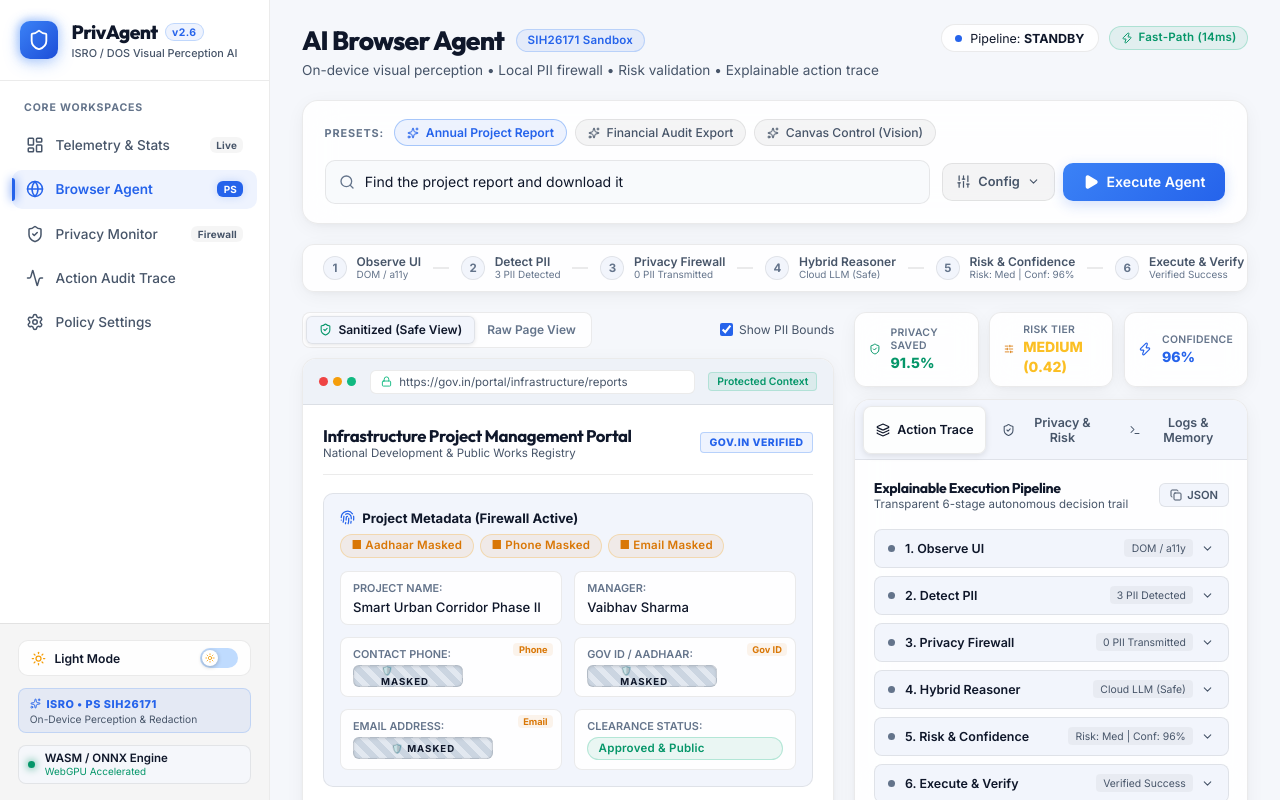
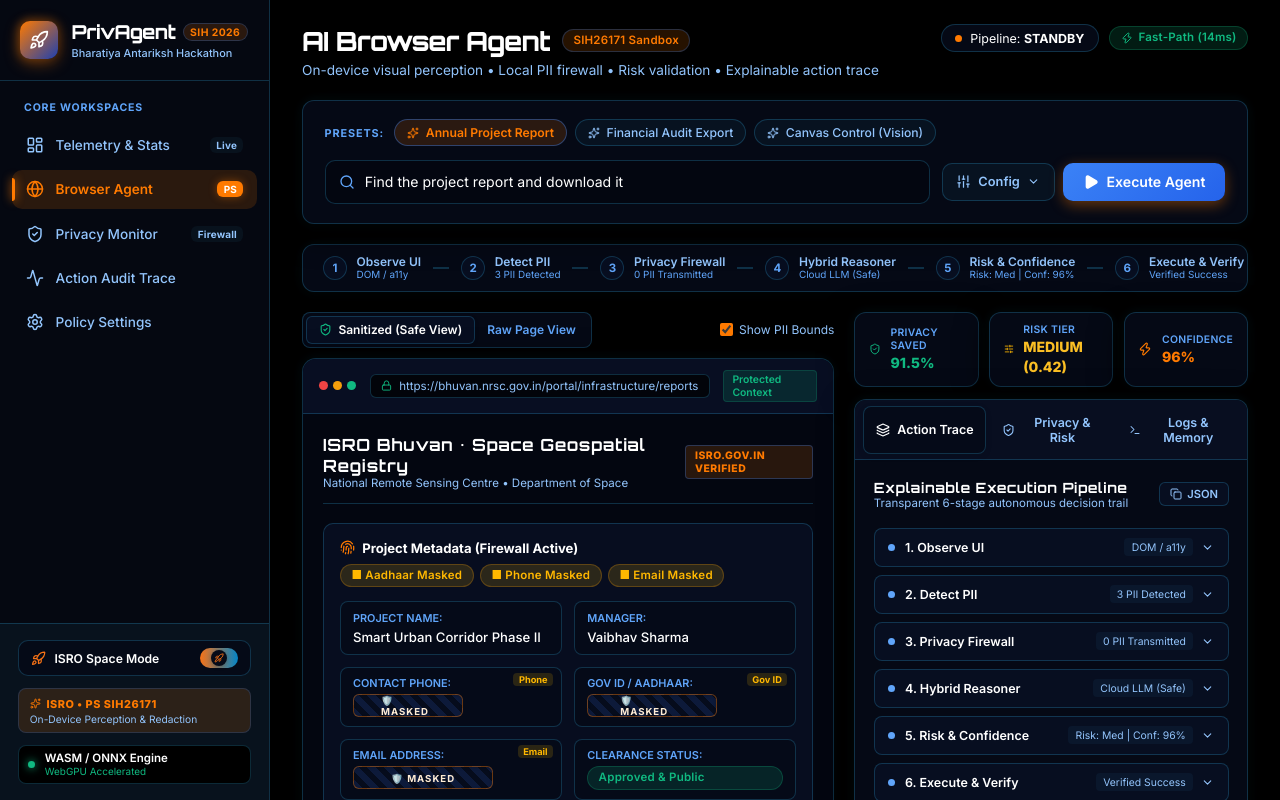
Before and after one commit to vaibhavpokhriyal13/demo, a React (Vite) app: page / in a window 1280 px wide. Built offline with nearby package versions, Linux system fonts and the light colour scheme.

Commit message:
feat: implement official Bharatiya Antariksh Hackathon 2026 / ISRO theme styling

```diff
--- a/src/App.jsx
+++ b/src/App.jsx
@@ -10,8 +10,7 @@
   const [activeTab, setActiveTab] = useState('agent');
   const [theme, setTheme] = useState(() => {
     const saved = localStorage.getItem('privagent_theme');
-    if (saved) return saved;
-    return window.matchMedia && window.matchMedia('(prefers-color-scheme: light)').matches ? 'light' : 'dark';
+    return saved || 'isro';
   });
 
   useEffect(() => {
--- a/src/index.css
+++ b/src/index.css
@@ -1,4 +1,4 @@
-@import url('https://fonts.googleapis.com/css2?family=Inter:wght@300;400;500;600;700;800&family=Outfit:wght@400;500;600;700;800&family=JetBrains+Mono:wght@400;500;600&display=swap');
+@import url('https://fonts.googleapis.com/css2?family=Inter:wght@300;400;500;600;700;800&family=Outfit:wght@400;500;600;700;800&family=JetBrains+Mono:wght@400;500;600&family=Orbitron:wght@500;600;700;800;900&family=Space+Grotesk:wght@500;600;700&display=swap');
 
 :root, [data-theme="dark"] {
   /* Ultra-Smooth Cyber-Glass Dark Theme */
@@ -24,6 +24,9 @@
   --text-main: #f8fafc;
   --text-muted: #94a3b8;
   --text-subtle: #64748b;
+
+  --heading-font: 'Outfit', 'Inter', sans-serif;
+  --heading-letter-spacing: -0.025em;
 
   /* Curated Harmonious Accents */
   --accent-primary: #3b82f6;
@@ -91,6 +94,9 @@
   --text-muted: #475569;
   --text-subtle: #64748b;
 
+  --heading-font: 'Outfit', 'Inter', sans-serif;
+  --heading-letter-spacing: -0.025em;
+
   /* Curated Harmonious Accents for Light Mode */
   --accent-primary: #2563eb;
   --accent-primary-hover: #1d4ed8;
@@ -132,70 +138,78 @@
 }
 
 [data-theme="isro"] {
-  /* ISRO Space Mission Control Theme (Cosmic Deep Space + Saffron & Orbital Blue) */
-  --bg-dark: #040814;
-  --bg-sidebar: #080e22;
-  --bg-card: rgba(10, 18, 42, 0.78);
-  --bg-card-solid: #0d1736;
-  --bg-card-hover: rgba(18, 30, 68, 0.88);
-  --bg-elevated: rgba(16, 26, 58, 0.75);
-  --bg-input: rgba(5, 10, 24, 0.75);
-  --bg-subtle: rgba(249, 115, 22, 0.06);
+  /* Official ISRO Bharatiya Antariksh Hackathon 2026 Theme */
+  --bg-dark: #000000;
+  --bg-sidebar: #050811;
+  --bg-card: rgba(6, 11, 24, 0.9);
+  --bg-card-solid: #060b18;
+  --bg-card-hover: rgba(10, 20, 42, 0.98);
+  --bg-elevated: rgba(9, 16, 35, 0.85);
+  --bg-input: #030610;
+  --bg-subtle: rgba(56, 189, 248, 0.05);
 
-  --browser-frame: #070d20;
-  --browser-chrome: #0f1a3e;
-  --browser-url-bar: #040816;
-  --terminal-bg: #030611;
+  --browser-frame: #030610;
+  --browser-chrome: #080e22;
+  --browser-url-bar: #02040a;
+  --terminal-bg: #010308;
 
-  --border-color: rgba(56, 189, 248, 0.14);
-  --border-color-hover: rgba(249, 115, 22, 0.4);
-  --border-light: rgba(56, 189, 248, 0.06);
-  --border-glow: rgba(249, 115, 22, 0.35);
+  /* Crisp high-tech orbital cyan border as seen in the official hackathon boxes */
+  --border-color: rgba(56, 189, 248, 0.22);
+  --border-color-hover: rgba(255, 122, 0, 0.6);
+  --border-light: rgba(56, 189, 248, 0.1);
+  --border-glow: rgba(0, 210, 255, 0.35);
 
-  --text-main: #f0f6fc;
+  --text-main: #ffffff;
   --text-muted: #93c5fd;
   --text-subtle: #60a5fa;
 
-  /* ISRO Saffron & Cosmic Mission Control Accents */
-  --accent-primary: #f97316;
+  --heading-font: 'Orbitron', 'Space Grotesk', sans-serif;
+  --heading-letter-spacing: 0.04em;
+
+  /* ISRO Rocket Saffron & Antariksh Electric Cyan */
+  --accent-primary: #ff7a00;
   --accent-primary-hover: #ea580c;
-  --accent-primary-glow: rgba(249, 115, 22, 0.4);
-  --accent-primary-subtle: rgba(249, 115, 22, 0.15);
+  --accent-primary-glow: rgba(255, 122, 0, 0.4);
+  --accent-primary-subtle: rgba(255, 122, 0, 0.15);
 
   --accent-success: #10b981;
   --accent-success-hover: #059669;
   --accent-success-glow: rgba(16, 185, 129, 0.35);
   --accent-success-subtle: rgba(16, 185, 129, 0.15);
 
-  --accent-warning: #fbbf24;
-  --accent-warning-glow: rgba(251, 191, 36, 0.35);
-  --accent-warning-subtle: rgba(251, 191, 36, 0.15);
+  --accent-warning: #ffb800;
+  --accent-warning-glow: rgba(255, 184, 0, 0.35);
+  --accent-warning-subtle: rgba(255, 184, 0, 0.15);
 
   --accent-danger: #ef4444;
   --accent-danger-glow: rgba(239, 68, 68, 0.35);
   --accent-danger-subtle: rgba(239, 68, 68, 0.15);
 
-  --accent-purple: #a855f7;
-  --accent-purple-glow: rgba(168, 85, 247, 0.35);
-  --accent-purple-subtle: rgba(168, 85, 247, 0.15);
+  --accent-purple: #818cf8;
+  --accent-purple-glow: rgba(129, 140, 248, 0.35);
+  --accent-purple-subtle: rgba(129, 140, 248, 0.15);
 
-  --accent-cyan: #38bdf8;
-  --accent-cyan-glow: rgba(56, 189, 248, 0.4);
-  --accent-cyan-subtle: rgba(56, 189, 248, 0.15);
+  --accent-cyan: #00d2ff;
+  --accent-cyan-glow: rgba(0, 210, 255, 0.4);
+  --accent-cyan-subtle: rgba(0, 210, 255, 0.15);
 
-  --card-shadow: 0 10px 30px -8px rgba(3, 7, 24, 0.7), 0 0 15px rgba(56, 189, 248, 0.05);
-  --card-shadow-hover: 0 14px 40px -8px rgba(3, 7, 24, 0.85), 0 0 20px rgba(249, 115, 22, 0.15);
+  --card-shadow: 0 8px 32px rgba(0, 0, 0, 0.8), 0 0 14px rgba(56, 189, 248, 0.08);
+  --card-shadow-hover: 0 12px 40px rgba(0, 0, 0, 0.9), 0 0 20px rgba(255, 122, 0, 0.2);
 
   /* Redaction Pattern for ISRO Theme */
-  --redact-bg: #070d22;
-  --redact-pattern: repeating-linear-gradient(45deg, #13224d, #13224d 6px, #0a1330 6px, #0a1330 12px);
-  --redact-border: rgba(249, 115, 22, 0.3);
-  --redact-text: #fed7aa;
+  --redact-bg: #040816;
+  --redact-pattern: repeating-linear-gradient(45deg, #0d1a3a, #0d1a3a 6px, #060c1c 6px, #060c1c 12px);
+  --redact-border: rgba(255, 122, 0, 0.4);
+  --redact-text: #ffedd5;
 
   --body-bg-gradient:
-    radial-gradient(circle at 20% 15%, rgba(249, 115, 22, 0.08) 0%, transparent 40%),
-    radial-gradient(circle at 80% 85%, rgba(56, 189, 248, 0.09) 0%, transparent 45%),
-    radial-gradient(circle at 50% 40%, rgba(14, 165, 233, 0.05) 0%, transparent 60%);
+    radial-gradient(1.5px 1.5px at 15% 15%, rgba(255, 255, 255, 0.85) 0%, transparent 100%),
+    radial-gradient(1px 1px at 35% 45%, rgba(255, 255, 255, 0.7) 0%, transparent 100%),
+    radial-gradient(1.5px 1.5px at 75% 25%, rgba(255, 255, 255, 0.9) 0%, transparent 100%),
+    radial-gradient(1px 1px at 85% 70%, rgba(255, 255, 255, 0.6) 0%, transparent 100%),
+    radial-gradient(1.5px 1.5px at 55% 85%, rgba(255, 255, 255, 0.8) 0%, transparent 100%),
+    radial-gradient(circle at 10% 20%, rgba(0, 210, 255, 0.07) 0%, transparent 40%),
+    radial-gradient(circle at 90% 80%, rgba(255, 122, 0, 0.06) 0%, transparent 45%);
 }
 
 * {
@@ -218,8 +232,8 @@
 }
 
 h1, h2, h3, h4, h5, h6 {
-  font-family: 'Outfit', 'Inter', sans-serif;
-  letter-spacing: -0.025em;
+  font-family: var(--heading-font);
+  letter-spacing: var(--heading-letter-spacing);
   font-weight: 700;
   color: var(--text-main);
 }
@@ -235,7 +249,7 @@
 }
 
 ::-webkit-scrollbar-track {
-  background: rgba(0, 0, 0, 0.06);
+  background: rgba(0, 0, 0, 0.1);
 }
 
 ::-webkit-scrollbar-thumb {
@@ -292,7 +306,7 @@
   backdrop-filter: blur(18px);
   -webkit-backdrop-filter: blur(18px);
   border: 1px solid var(--border-color);
-  border-radius: 16px;
+  border-radius: 12px;
   padding: 1.25rem 1.5rem;
   box-shadow: var(--card-shadow);
   transition: all 0.25s cubic-bezier(0.16, 1, 0.3, 1);
@@ -382,9 +396,9 @@
 
 /* Keyframe Animations */
 @keyframes pulse {
-  0% { box-shadow: 0 0 0 0 rgba(59, 130, 246, 0.45); }
-  70% { box-shadow: 0 0 0 7px rgba(59, 130, 246, 0); }
-  100% { box-shadow: 0 0 0 0 rgba(59, 130, 246, 0); }
+  0% { box-shadow: 0 0 0 0 rgba(255, 122, 0, 0.45); }
+  70% { box-shadow: 0 0 0 7px rgba(255, 122, 0, 0); }
+  100% { box-shadow: 0 0 0 0 rgba(255, 122, 0, 0); }
 }
 
 .processing-pulse {
@@ -413,7 +427,7 @@
   position: relative;
   overflow: hidden;
   vertical-align: middle;
-  box-shadow: inset 0 1px 3px rgba(0, 0, 0, 0.1);
+  box-shadow: inset 0 1px 3px rgba(0, 0, 0, 0.2);
 }
 
 .redacted-block::after {
--- a/src/layout/Sidebar.jsx
+++ b/src/layout/Sidebar.jsx
@@ -77,15 +77,15 @@
       <aside className={`${styles.sidebar} ${isOpen ? styles.sidebarOpen : ''}`}>
         <div className={styles.logoContainer}>
           <div className={styles.logoEmblem}>
-            <Shield size={22} color="#fff" />
+            <Rocket size={20} color="#ffffff" />
             <div className={styles.emblemGlow}></div>
           </div>
           <div className={styles.logoInfo}>
             <div className={styles.brandRow}>
               <h1 className={styles.logoText}>PrivAgent</h1>
-              <span className={styles.versionPill}>v2.6</span>
+              <span className={styles.versionPill}>SIH 2026</span>
             </div>
-            <p className={styles.logoSubtext}>ISRO / DOS Visual Perception AI</p>
+            <p className={styles.logoSubtext}>Bharatiya Antariksh Hackathon</p>
           </div>
           <button className={styles.closeBtn} onClick={() => setIsOpen(false)} aria-label="Close Navigation">
             <X size={18} color="var(--text-main)" />
--- a/src/layout/Sidebar.module.css
+++ b/src/layout/Sidebar.module.css
@@ -25,11 +25,11 @@
   width: 38px;
   height: 38px;
   border-radius: 10px;
-  background: linear-gradient(135deg, #3b82f6 0%, #1d4ed8 100%);
+  background: linear-gradient(135deg, var(--accent-primary) 0%, #1e40af 100%);
   display: flex;
   align-items: center;
   justify-content: center;
-  box-shadow: 0 4px 16px rgba(59, 130, 246, 0.35);
+  box-shadow: 0 4px 16px var(--accent-primary-glow);
   position: relative;
   flex-shrink: 0;
 }
@@ -38,7 +38,7 @@
   position: absolute;
   inset: -2px;
   border-radius: 12px;
-  background: linear-gradient(135deg, rgba(59, 130, 246, 0.5), transparent);
+  background: linear-gradient(135deg, var(--accent-primary-glow), transparent);
   z-index: -1;
   filter: blur(4px);
 }
--- a/src/pages/BrowserAgentPage.jsx
+++ b/src/pages/BrowserAgentPage.jsx
@@ -594,7 +594,7 @@
               </div>
               <div className={styles.urlBar}>
                 <Lock size={11} color="#10b981" />
-                <span>https://gov.in/portal/infrastructure/reports</span>
+                <span>https://bhuvan.nrsc.gov.in/portal/infrastructure/reports</span>
               </div>
               <span className={styles.sslBadge}>Protected Context</span>
             </div>
@@ -608,7 +608,7 @@
               {/* Cursor Simulation during execution */}
               {(agentState === 'EXECUTE') && (
                 <div className={styles.cursorSim}>
-                  <MousePointer2 size={24} fill="#3b82f6" color="#ffffff" />
+                  <MousePointer2 size={24} fill="#ff7a00" color="#ffffff" />
                   <span className={styles.cursorLabel}>
                     {simulateSelfCorrection && correctionAttempts === 1 ? 'Retrying Alternate Selector...' : 'Clicking Target'}
                   </span>
@@ -618,10 +618,10 @@
               {/* Web Page Body */}
               <div className={styles.pageHeader}>
                 <div className={styles.pageHeaderTitle}>
-                  <h3>Infrastructure Project Management Portal</h3>
-                  <p>National Development &amp; Public Works Registry</p>
+                  <h3>ISRO Bhuvan &bull; Space Geospatial Registry</h3>
+                  <p>National Remote Sensing Centre &bull; Department of Space</p>
                 </div>
-                <div className={styles.govEmblem}>GOV.IN VERIFIED</div>
+                <div className={styles.govEmblem}>ISRO.GOV.IN VERIFIED</div>
               </div>
 
               {/* Sensitive Element Detector Live Container */}
```
